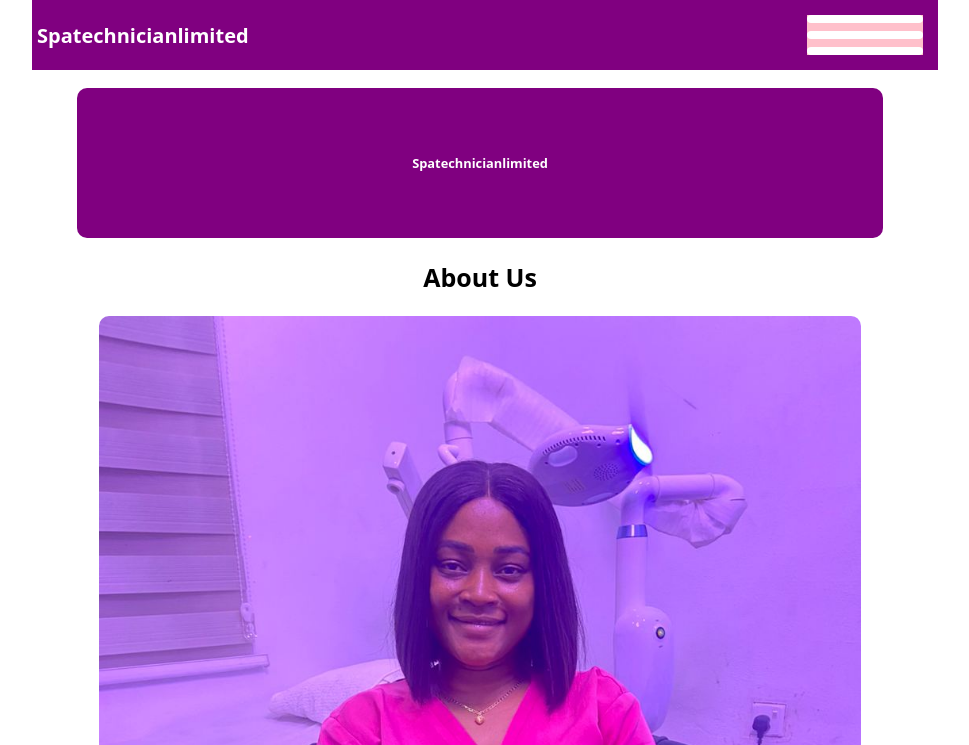
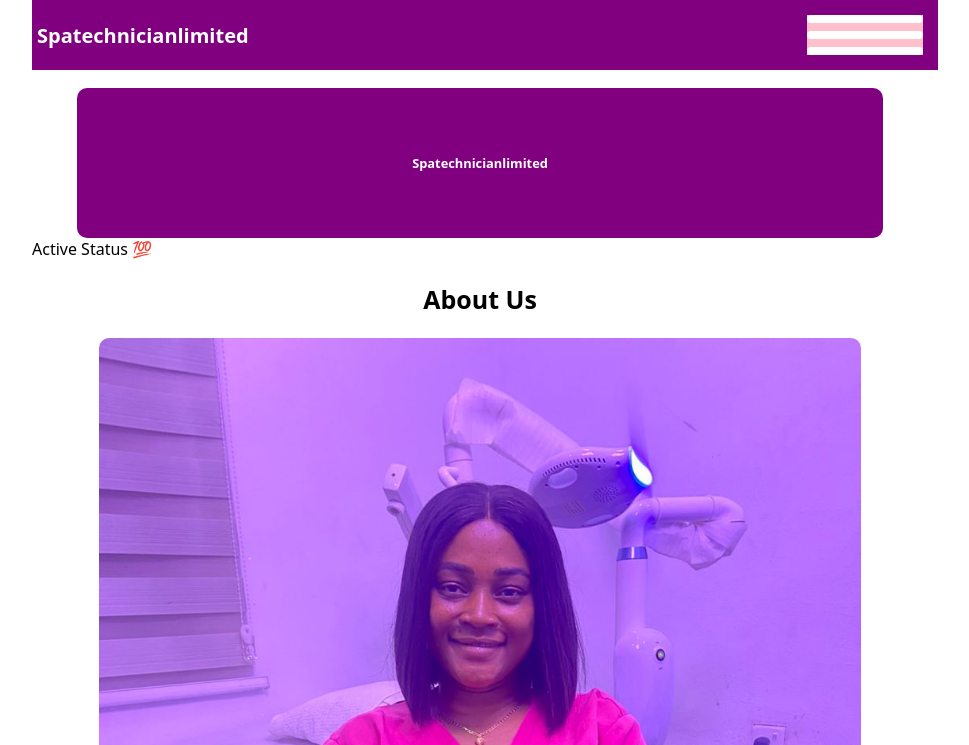
Before and after one commit to franko122/laura-therapist, a plain HTML site: page index.html in a window 1280 px wide. Shown: the top 745 px of the page, without its empty margins (160-1129 px from the left). Drawn offline with Linux system fonts and the light colour scheme.

Commit message:
Update index.html

```diff
--- a/index.html
+++ b/index.html
@@ -91,6 +91,9 @@
              Spatechnicianlimited
          </b>
     </div>
+    <div class="tus">
+        Active Status 💯
+        <div>
     <section>
         <br>
         <div style="text-align: center; font-size:25px;"><b>About Us</b></div>
@@ -123,7 +126,6 @@
 
              <br>
             <br>
-
 teeth whitening, facial, pedicure,exfoliating full body scrub exfoliating foot scrub with steaming , skin tag remover, waxing, virgina steaming. And more…..
             <b style="color: rgb(155, 155, 155);">
 
```
